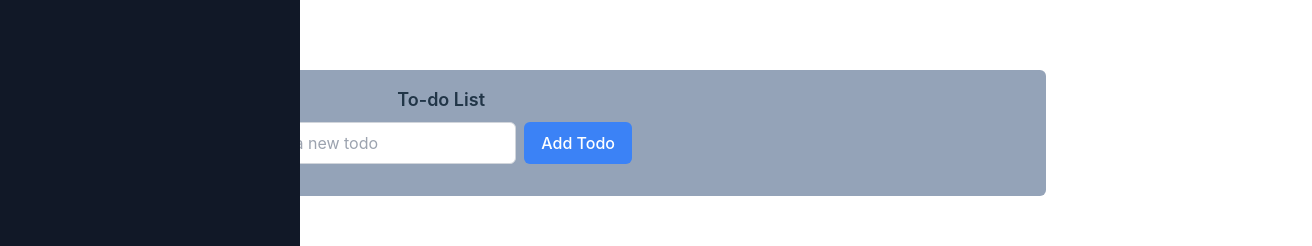
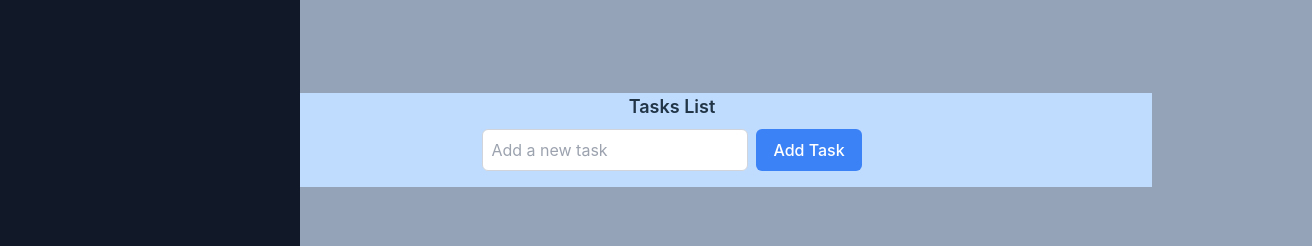
Before and after one commit to shin-102/PlanIT, a React (Vite) app: page / in a window 1280 px wide. Shown: the part 267-513 px from the top of the page, 1312 px wide, since content can reach past the window. Built offline with nearby package versions, Linux system fonts and the light colour scheme.

Commit message:
UI improvement 1.0

```diff
--- a/src/App.tsx
+++ b/src/App.tsx
@@ -2,7 +2,7 @@ import React, { useState } from 'react';
 import './App.css'
 
 import Sidebar from './components/sidebar'
-import Tasklist from './components/Tasklist';
+import Tasklist from './components/tasklist';
 import Notefield from './components/notefield';
 
 const App: React.FC = () => {
@@ -25,11 +25,9 @@ const App: React.FC = () => {
         onToggleTasklist={handleToggleTasklist}
         onToggleNotefield={handleToggleNotefield}
       />
-      <div className="container mx-auto p-4 bg-slate-400 rounded-md">
-        <div className="grid grid-cols-2 gap-4">
+      <div className="container mx-auto flex justify-center items-center w-screen h-[750px] bg-slate-400 rounded-md ">
           {showTasklist && <Tasklist />}
           {showNotefield && <Notefield />}
-        </div>
       </div>
     </section>
   )
--- a/src/components/sidebar.tsx
+++ b/src/components/sidebar.tsx
@@ -10,7 +10,7 @@ const Sidebar: React.FC<SidebarProps> = ({ onToggleTasklist, onToggleNotefield }
 
 
   return(
-    <div className="sidebar fixed top-0 bottom-0 lg:left-0 p-2 w-[300px] overflow-y-auto text-center bg-gray-900">
+    <div className="sidebar absolute top-0 bottom-0 sm:left-0 p-2 w-[300px] overflow-y-auto text-center bg-gray-900">
 
         <div className="p-2.5 my-3 flex items-center text-center ">
           <h1 className="font-bold text-gray-200 text-[20px] ml-3">MS ToDo Replica</h1>
--- a/src/components/tasklist.tsx
+++ b/src/components/tasklist.tsx
@@ -35,13 +35,13 @@ const Tasklist: React.FC = () => {
     };
 
     return (
-      <div>
-        <h2 className="text-lg font-semibold mb-2">To-do List</h2>
+      <div className='w-9/12 bg-blue-200'>
+        <h2 className="text-lg font-semibold mb-2">Tasks List</h2>
         <div className="mb-4">
           <input
             type="text"
             className="border border-gray-300 rounded-md p-2 mr-2"
-            placeholder="Add a new todo"
+            placeholder="Add a new task"
             value={inputText}
             onChange={handleInputChange}
           />
@@ -49,7 +49,7 @@ const Tasklist: React.FC = () => {
             className="bg-blue-500 text-white px-4 py-2 rounded-md"
             onClick={handleAddTask}
           >
-            Add Todo
+            Add Task
           </button>
         </div>
         <ul>
@@ -57,8 +57,8 @@ const Tasklist: React.FC = () => {
             <li
               key={task.id}
               className={`${
-                task.completed ? 'line-through text-gray-400' : ''
-              } cursor-pointer`}
+                task.completed ? 'line-through text-green-600' : ''
+              } cursor-pointer border-2 border-solid border-red-500`}
               onClick={() => handleToggleTodo(task.id)}
             >
               {task.text}
```
